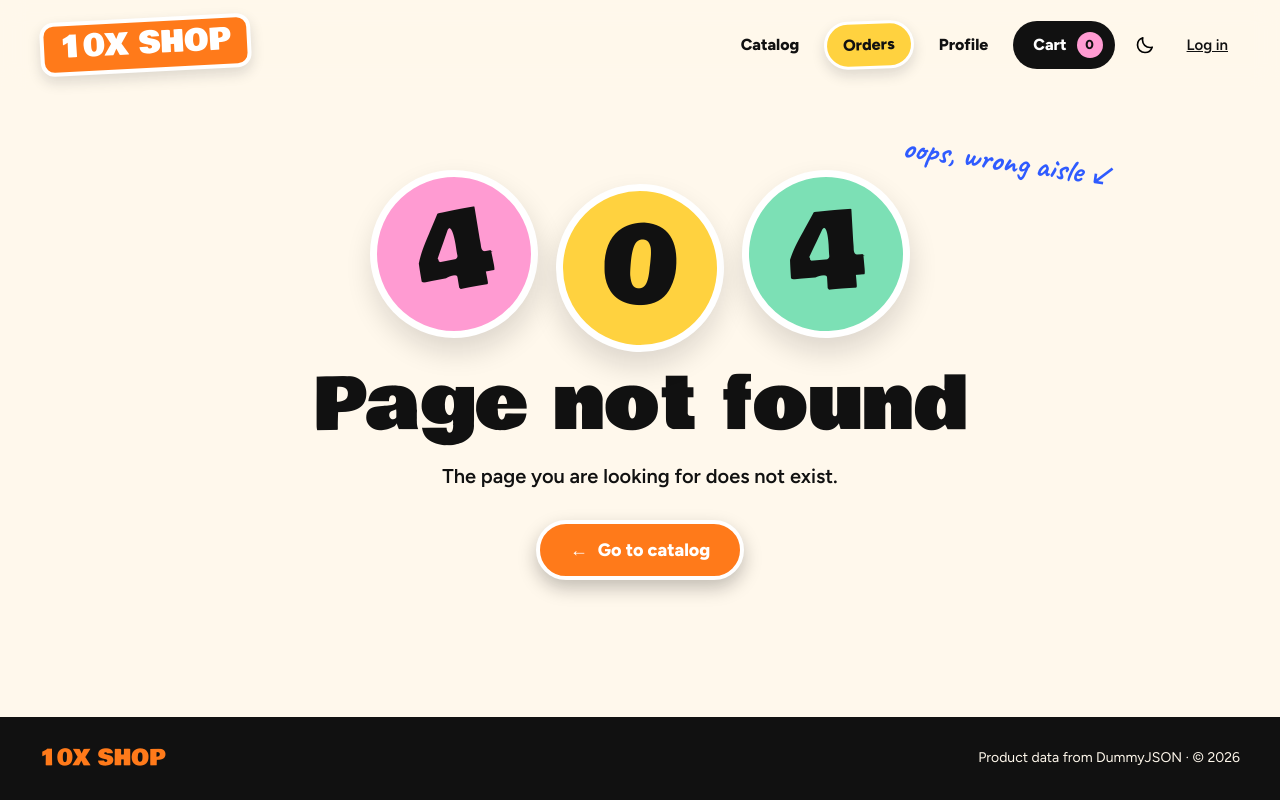
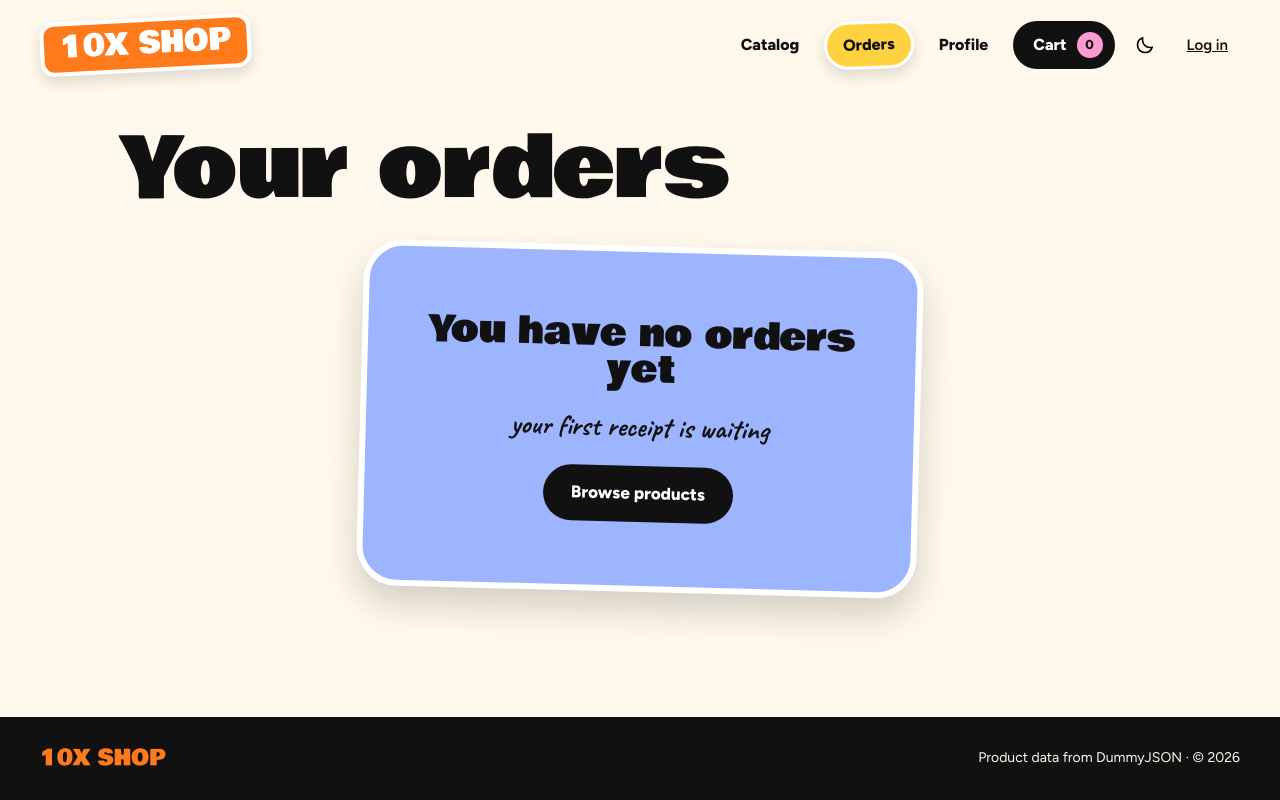
Before and after one commit to marisepiashvili/10X-shop, a React (Vite) app: page /orders in a window 1280 px wide. Before the commit this address had no page. Built offline with nearby package versions, Linux system fonts and the light colour scheme.

Commit message:
feat(pages):add orders page with empty state

```diff
--- a/src/App.tsx
+++ b/src/App.tsx
@@ -10,6 +10,7 @@ import CartPage from "./pages/CartPage"
 import HomePage from "./pages/HomePage"
 import CheckoutPage from "./pages/CheckoutPage"
 import ConfirmationPage from "./pages/ConfirmationPage"
+import OrdersPage from "./pages/OrdersPage"
 
 
 
@@ -25,6 +26,7 @@ function App() {
         <Route path="cart" element={<CartPage />} />
         <Route path="checkout" element={<CheckoutPage />} />
         <Route path="confirmation/:orderId" element={<ConfirmationPage />} />
+        <Route path="orders" element={<OrdersPage/>}/>
 
         <Route path="*" element={<NotFoundPage />} />
       </Route>
--- /dev/null
+++ b/src/pages/OrdersPage.tsx
@@ -0,0 +1,27 @@
+import { Link } from "react-router"
+import { readOrders } from "../components/orders/orderStorage"
+
+export default function OrdersPage() {
+  const orders = readOrders().toReversed()
+
+  return (
+    <div className="w-full max-w-280 mx-auto px-4 md:px-10 pt-10 pb-24 flex flex-col gap-9">
+      <div className="flex flex-col gap-2">
+        {orders.length > 0 && (
+          <span className="self-start font-note text-3xl text-blue -rotate-3">{orders.length} so far — keep 'em coming</span>
+        )}
+        <h1 className="font-display text-6xl md:text-[84px] leading-[0.95]">Your orders</h1>
+      </div>
+
+      {orders.length === 0 ? (
+        <div className="self-center w-full max-w-140 px-8 py-16 flex flex-col items-center gap-4.5 text-center bg-sky border-[6px] border-white rounded-[40px] shadow-[0_18px_34px_rgba(17,17,17,0.18)] rotate-[1.5deg]">
+          <p className="font-display text-4xl leading-none">You have no orders yet</p>
+          <span className="font-note text-[28px]">your first receipt is waiting</span>
+          <Link to="/catalog" className="flex items-center h-14 px-7 rounded-full bg-ink text-white text-[17px] font-extrabold transition hover:bg-blue">
+            Browse products
+          </Link>
+        </div>
+      ) : null}
+    </div>
+  )
+}
```
